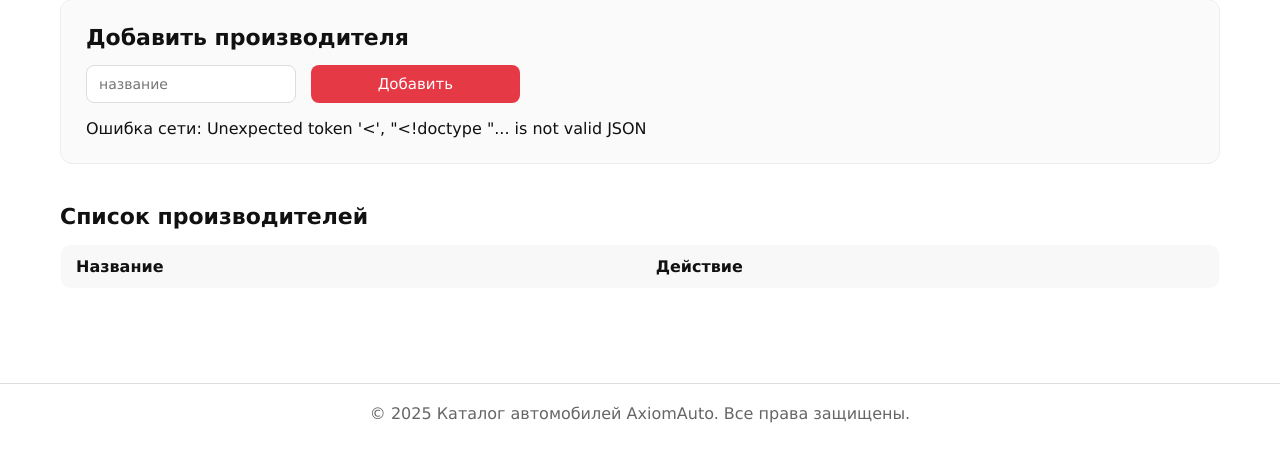
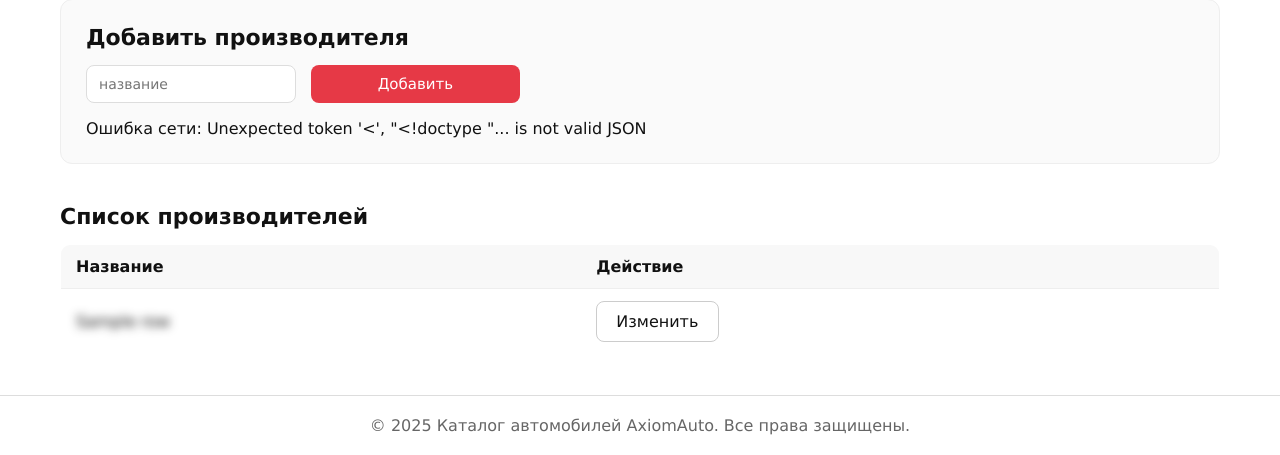
Before and after one commit to HanamileH/AxiomAuto, a Flask app: template app/templates/staff/brands.html in a window 1280 px wide. Shown: the part 357-812 px from the top of the page. Before the commit the page ends 780 px from the top, so only its background shows below. Run offline with Flask 3, Linux system fonts and the light colour scheme; the template is opened without the code that fills it: most values are stand-ins (such as "Sample title", 1, 10 or a date in 2020); lists and menus that the app fills with data are empty; parts of the project's set-up code (start-up, migrations or seed data) failed here and were passed over.

Commit message:
Add placeholder rows with blur effect for table loading state

```diff
--- a/app/templates/staff/brands.html
+++ b/app/templates/staff/brands.html
@@ -22,7 +22,16 @@
                 <th>Действие</th>
             </tr>
         </thead>
+        <!-- Заполняем таблицу случайными данными перед тем, как заполнить фактическими данными через API -->
         <tbody id="objectsTableBody">
+            {% for row in template_rows: %}
+                <tr id="object-row-unknown">
+                    <td id="brand-name-unknown" style="filter: blur(5px)">{{ row }}</td>
+                    <td>
+                        <button class="btn-outline">Изменить</button>
+                    </td>
+                </tr>
+            {% endfor %}
         </tbody>
     </table>
 {% endblock %}
```
Also changed, not shown: app/routes/main.py (+10 -1 lines), app/templates/staff/body_types.html (+9 -0 lines).
